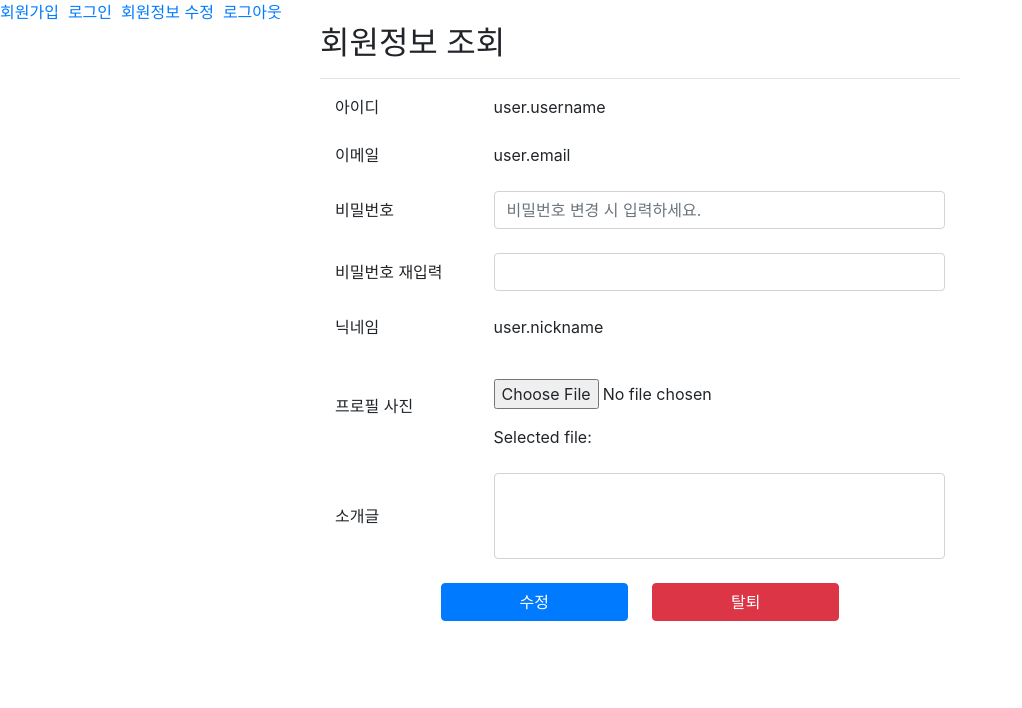
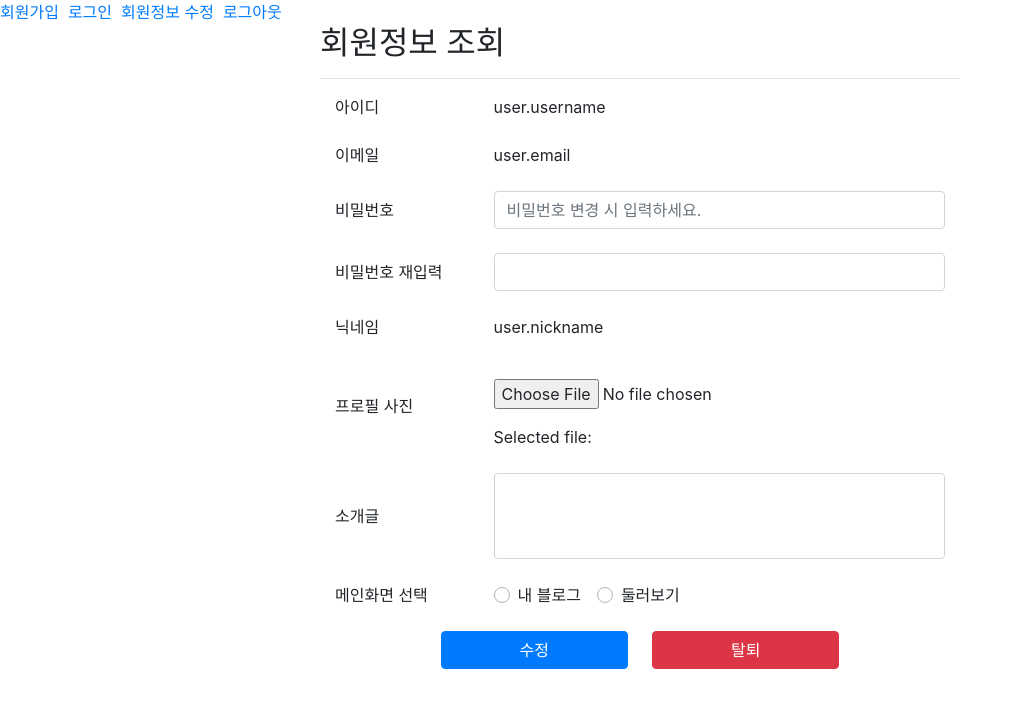
Before and after one commit to Jiyoooon/cookit, a Vue app in the folder front-end/: page /userInfo in a window 1280 px wide. Shown: the top 708 px of the page, without its empty margins (0-1022 px from the left). Built offline with nearby package versions, Linux system fonts and the light colour scheme.

Commit message:
0722 | Update mainpage select option & Done #S03P12A201-51

```diff
--- a/front-end/src/components/accounts/UserDetail.vue
+++ b/front-end/src/components/accounts/UserDetail.vue
@@ -48,6 +48,15 @@
       id="textarea" rows="3" max-rows="6"></b-form-textarea>
       </b-col>
     </b-row>
+    <b-row align-v="center">
+      <b-col sm="3">메인화면 선택</b-col>
+      <b-col sm="9">
+        <b-form-radio-group v-model="mainSelected" name="radio-options-slots">
+          <b-form-radio value="blog">내 블로그</b-form-radio>
+          <b-form-radio value="browsing">둘러보기</b-form-radio>
+        </b-form-radio-group>
+      </b-col>
+    </b-row>
     <b-row align-v="center" align-h="center">
       <b-col sm="2"></b-col>
       <b-col sm="4">
@@ -65,6 +74,14 @@
 <script>
 export default {
     name: 'UserDetail',
+    data() {
+      return {
+        password: '',
+        passwordAgain: '',
+        profileImage: '',
+        mainSelected: '',
+      }
+    },
     computed: {
       passwordValid() {
         const len = this.password.length
@@ -85,13 +102,6 @@ export default {
         return false;
       }
     },
-    data() {
-      return {
-        password: "",
-        passwordAgain: "",
-        profileImage: ""
-      }
-    }
 }
 </script>
 
```
